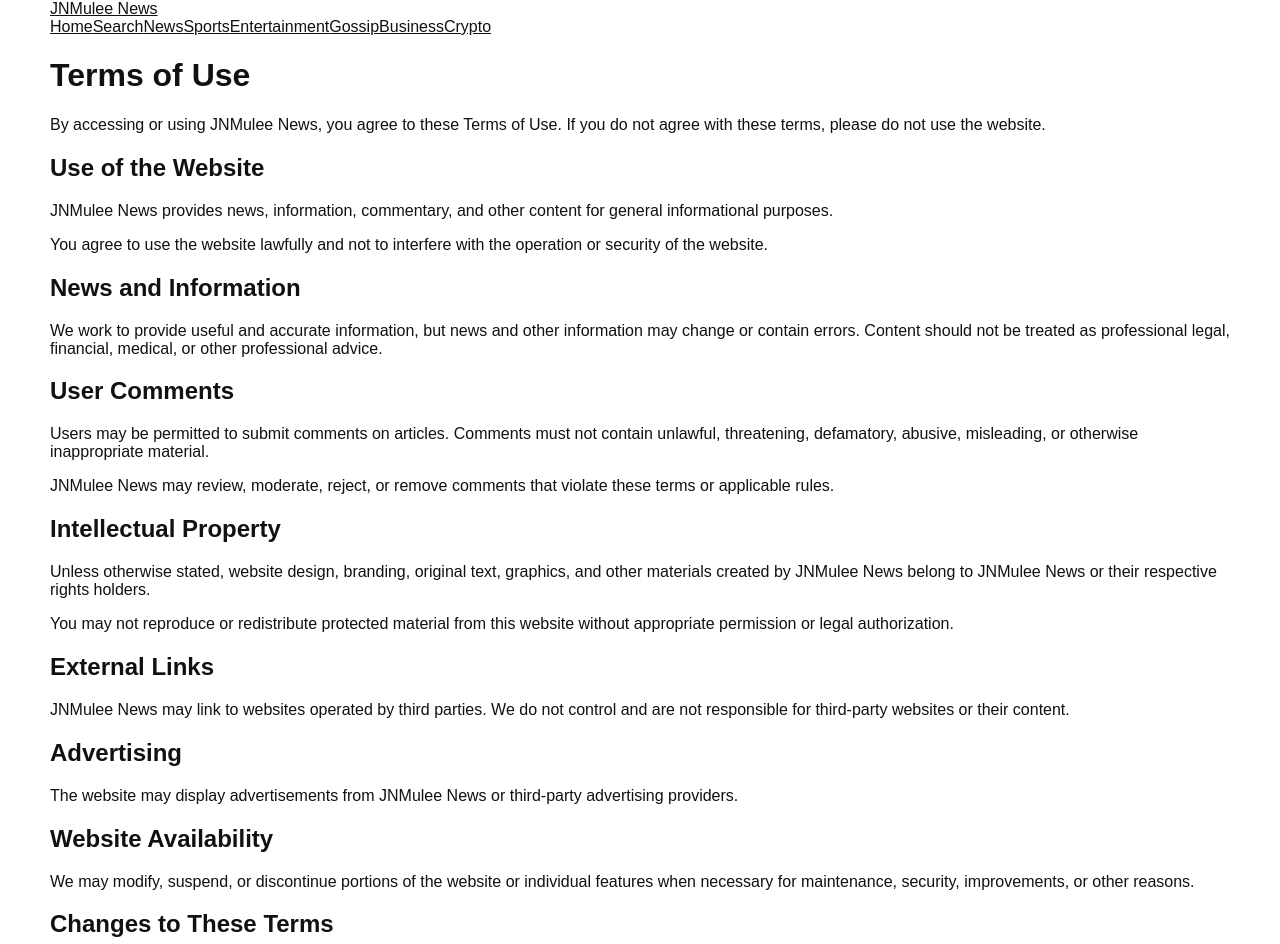
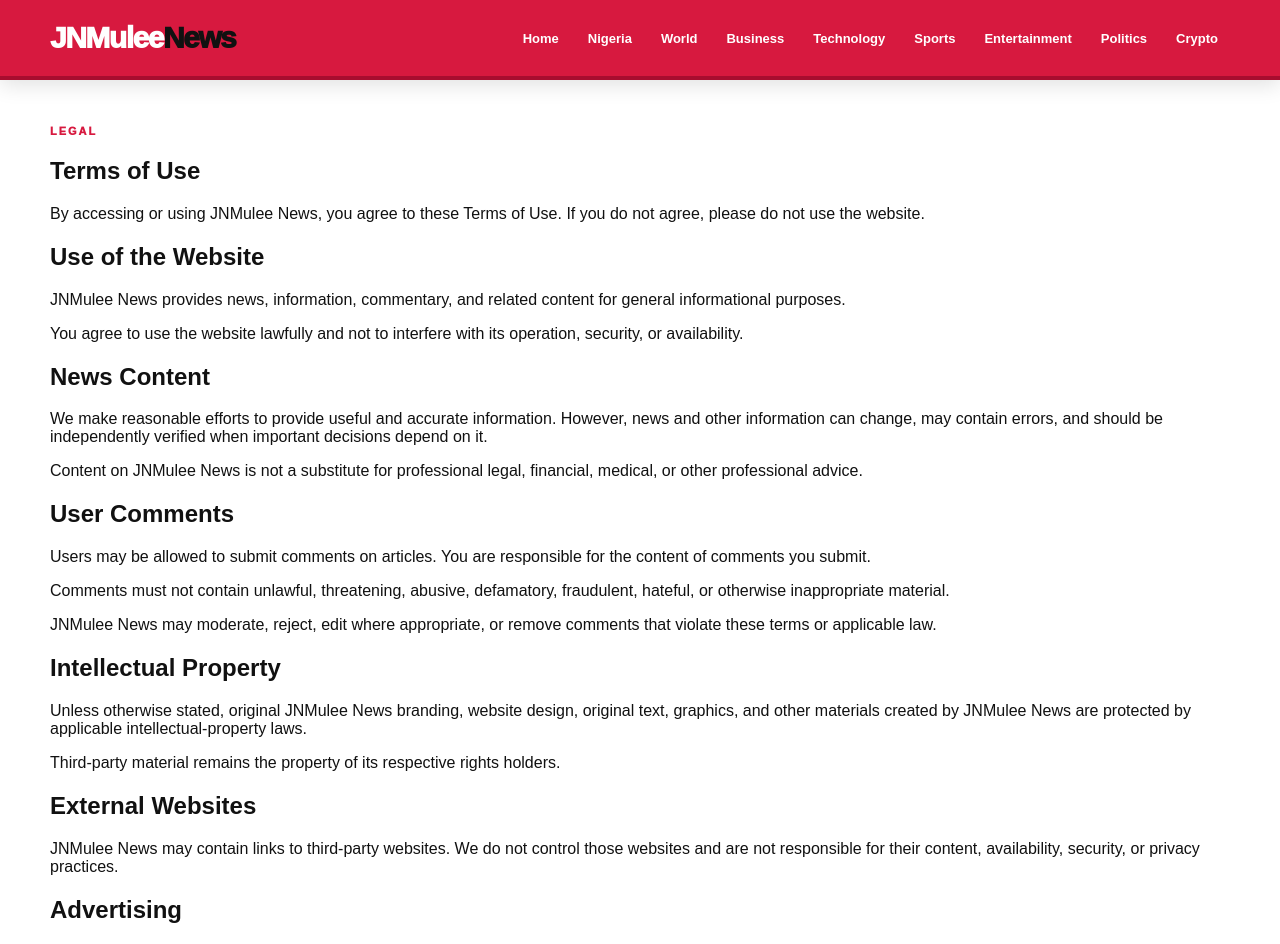
Before and after one commit to JnmuleeNews/Jnmulee-news, a Next.js app: page /terms in a window 1280 px wide. Shown: the top 944 px of the page. Built offline with nearby package versions, Linux system fonts and the light colour scheme.

Commit message:
Update page.tsx

```diff
--- a/app/terms/page.tsx
+++ b/app/terms/page.tsx
@@ -2,140 +2,185 @@ import Link from "next/link";
 
 export const metadata = {
   title: "Terms of Use | JNMulee News",
-  description: "Terms of Use for JNMulee News.",
+  description:
+    "Terms of Use governing access to and use of JNMulee News.",
 };
 
 export default function TermsPage() {
   return (
     <main>
-      <header className="siteHeader">
-        <div className="container headerInner">
-          <Link href="/" className="logo">
-            JNMulee News
+      <header className="header">
+        <div className="container nav">
+          <Link href="/" className="brand">
+            JNMulee<span>News</span>
           </Link>
 
-          <nav>
+          <nav className="mainNav">
             <Link href="/">Home</Link>
-            <Link href="/search">Search</Link>
-            <Link href="/category/news">News</Link>
-            <Link href="/category/sport">Sports</Link>
+            <Link href="/category/nigeria">Nigeria</Link>
+            <Link href="/category/world">World</Link>
+            <Link href="/category/business">Business</Link>
+            <Link href="/category/technology">
+              Technology
+            </Link>
+            <Link href="/category/sports">Sports</Link>
             <Link href="/category/entertainment">
               Entertainment
             </Link>
-            <Link href="/category/gossip">Gossip</Link>
-            <Link href="/category/business">Business</Link>
+            <Link href="/category/politics">Politics</Link>
             <Link href="/category/crypto">Crypto</Link>
           </nav>
         </div>
       </header>
 
-      <div className="container pageContainer">
+      <section className="section">
+        <div className="container">
+          <div className="pageContainer">
+            <p className="sectionKicker">
+              Legal
+            </p>
+
             <h1>Terms of Use</h1>
 
             <p>
-          By accessing or using JNMulee News, you agree to these
-          Terms of Use. If you do not agree with these terms, please
-          do not use the website.
+              By accessing or using JNMulee News, you agree
+              to these Terms of Use. If you do not agree,
+              please do not use the website.
             </p>
 
             <h2>Use of the Website</h2>
 
             <p>
-          JNMulee News provides news, information, commentary, and
-          other content for general informational purposes.
+              JNMulee News provides news, information,
+              commentary, and related content for general
+              informational purposes.
             </p>
 
             <p>
-          You agree to use the website lawfully and not to interfere
-          with the operation or security of the website.
+              You agree to use the website lawfully and not
+              to interfere with its operation, security, or
+              availability.
             </p>
 
-        <h2>News and Information</h2>
+            <h2>News Content</h2>
 
             <p>
-          We work to provide useful and accurate information, but
-          news and other information may change or contain errors.
-          Content should not be treated as professional legal,
-          financial, medical, or other professional advice.
+              We make reasonable efforts to provide useful
+              and accurate information. However, news and
+              other information can change, may contain
+              errors, and should be independently verified
+              when important decisions depend on it.
+            </p>
+
+            <p>
+              Content on JNMulee News is not a substitute for
+              professional legal, financial, medical, or
+              other professional advice.
             </p>
 
             <h2>User Comments</h2>
 
             <p>
-          Users may be permitted to submit comments on articles.
-          Comments must not contain unlawful, threatening,
-          defamatory, abusive, misleading, or otherwise inappropriate
-          material.
+              Users may be allowed to submit comments on
+              articles. You are responsible for the content
+              of comments you submit.
             </p>
 
             <p>
-          JNMulee News may review, moderate, reject, or remove
-          comments that violate these terms or applicable rules.
+              Comments must not contain unlawful,
+              threatening, abusive, defamatory, fraudulent,
+              hateful, or otherwise inappropriate material.
+            </p>
+
+            <p>
+              JNMulee News may moderate, reject, edit where
+              appropriate, or remove comments that violate
+              these terms or applicable law.
             </p>
 
             <h2>Intellectual Property</h2>
 
             <p>
-          Unless otherwise stated, website design, branding,
-          original text, graphics, and other materials created by
-          JNMulee News belong to JNMulee News or their respective
-          rights holders.
+              Unless otherwise stated, original JNMulee News
+              branding, website design, original text,
+              graphics, and other materials created by
+              JNMulee News are protected by applicable
+              intellectual-property laws.
             </p>
 
             <p>
-          You may not reproduce or redistribute protected material
-          from this website without appropriate permission or legal
-          authorization.
+              Third-party material remains the property of
+              its respective rights holders.
             </p>
 
-        <h2>External Links</h2>
+            <h2>External Websites</h2>
 
             <p>
-          JNMulee News may link to websites operated by third
-          parties. We do not control and are not responsible for
-          third-party websites or their content.
+              JNMulee News may contain links to third-party
+              websites. We do not control those websites and
+              are not responsible for their content,
+              availability, security, or privacy practices.
             </p>
 
             <h2>Advertising</h2>
 
             <p>
-          The website may display advertisements from JNMulee News
-          or third-party advertising providers.
+              JNMulee News may display advertisements from
+              JNMulee News or third-party advertising
+              providers.
             </p>
 
             <h2>Website Availability</h2>
 
             <p>
-          We may modify, suspend, or discontinue portions of the
-          website or individual features when necessary for
-          maintenance, security, improvements, or other reasons.
+              We may change, suspend, restrict, or discontinue
+              parts of the website when necessary for
+              maintenance, security, improvements, or other
+              operational reasons.
+            </p>
+
+            <h2>Prohibited Activities</h2>
+
+            <p>
+              You must not attempt to gain unauthorized access
+              to the website, interfere with website
+              security, introduce malicious code, abuse
+              website features, or use the website for
+              unlawful purposes.
             </p>
 
             <h2>Changes to These Terms</h2>
 
             <p>
-          We may update these Terms of Use from time to time. Any
-          updated version will be published on this page.
+              These Terms of Use may be updated from time to
+              time. Updated terms will be published on this
+              page.
             </p>
 
             <h2>Contact</h2>
 
             <p>
-          If you have questions about these Terms of Use, please
-          visit our contact page.
+              If you have questions about these Terms of Use,
+              please contact JNMulee News.
             </p>
 
             <p>
-          <Link href="/contact">Contact JNMulee News</Link>
+              <Link href="/contact">
+                Contact JNMulee News →
+              </Link>
             </p>
           </div>
+        </div>
+      </section>
 
       <footer className="siteFooter">
         <div className="container">
           <div className="footerLinks">
             <Link href="/about">About</Link>
             <Link href="/contact">Contact</Link>
-            <Link href="/privacy">Privacy Policy</Link>
+            <Link href="/privacy">
+              Privacy Policy
+            </Link>
             <Link href="/terms">Terms</Link>
           </div>
 
```
Lines whose indentation alone changed are shown as unchanged.
